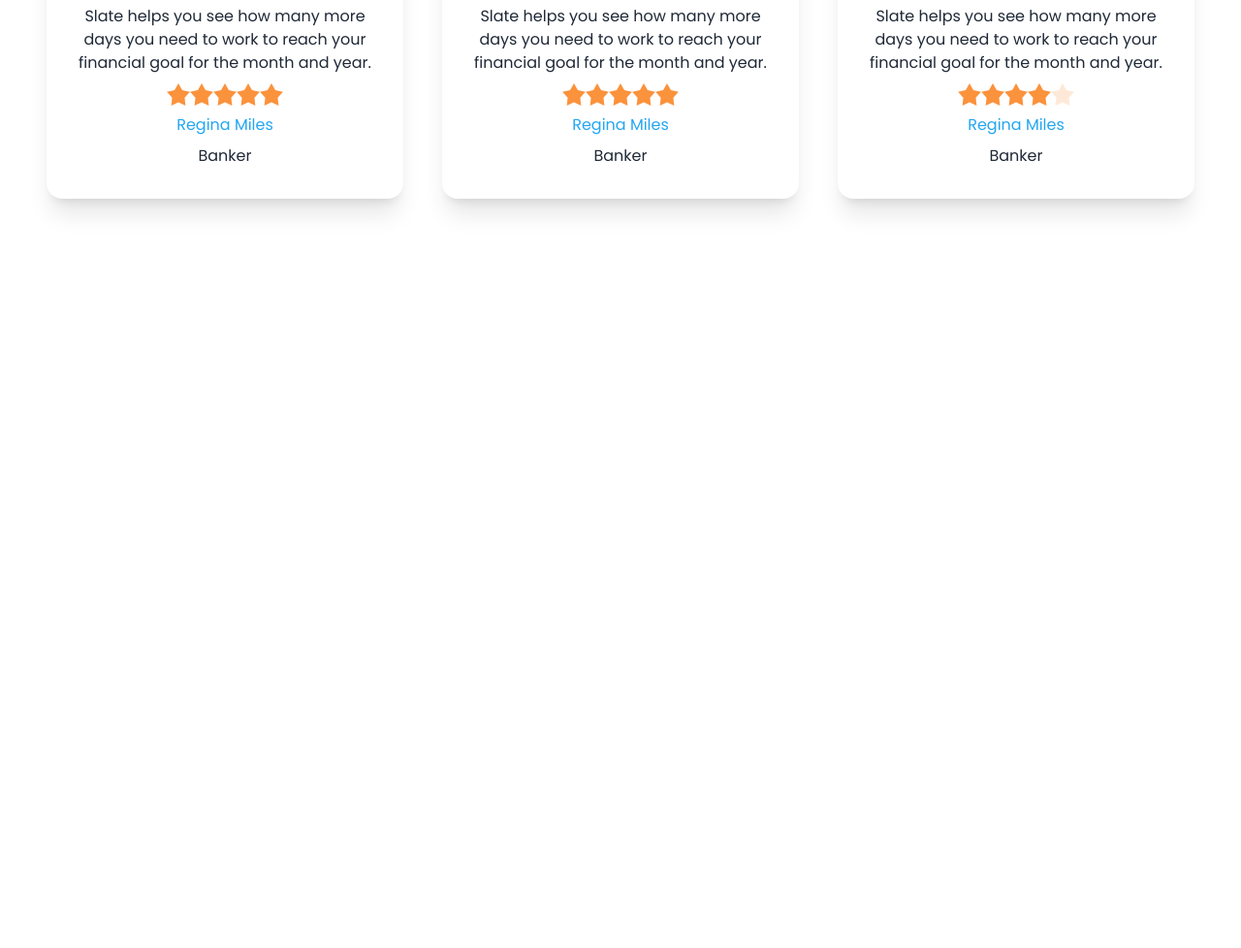
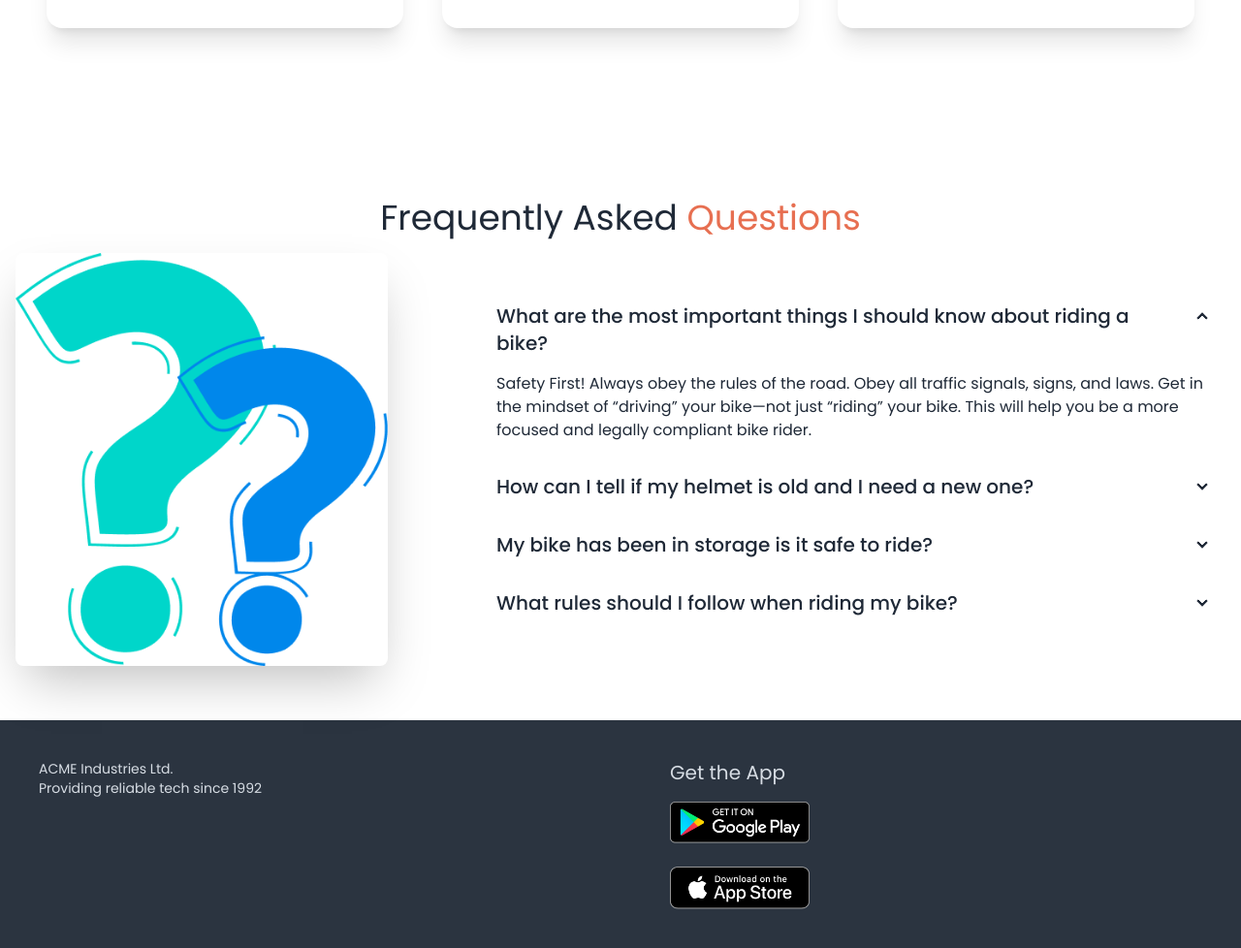
Before and after one commit to Faisalfahim10/Biker-zone, a plain HTML site: page index.html in a window 1280 px wide. Shown: the part 2422-3400 px from the top of the page at 97% size. Before the commit the page ends 2675 px from the top, so only its background shows below. Drawn offline with nearby package versions, Linux system fonts and the light colour scheme.

Commit message:
completed

```diff
--- a/index.html
+++ b/index.html
@@ -206,18 +206,12 @@
       </div>
     </section>
     <!-- our happy clients -->
-    <section>
-      <h3 class="text-3xl lg:text-6xl text-center pt-36">
-        <span class="block mb-2">Happy</span>
-        <span class="text-[#E76F51]">
-          Clients says
-        </span>
-      </h3>
+    <section class="">
+      <h3 class="p-6 text-5xl font-semibold text-center">Happy <span class="text-[#E76F51]">Clients Says</span></h3>
       <div class="p-4 pt-6 lg:p-12 grid grid-cols-1 md:grid-cols-2 lg:grid-cols-3 gap-10 gap-y-12">
         <div class="card bg-base-100 w-full shadow-xl">
           <figure class="px-10 pt-10">
-            <img class="w-36 h-36" src="images/others/user-1.png" alt="Shoes"
-              class="rounded-xl" />
+            <img class="w-36 h-36" src="images/others/user-1.png" alt="Shoes" class="rounded-xl" />
           </figure>
           <div class="card-body items-center text-center">
             <p class="text-base">Slate helps you see how
@@ -226,11 +220,7 @@
               goal for the month and year. </p>
             <div class="rating">
               <input type="radio" name="rating-2" class="mask mask-star-2 bg-orange-400" />
-                <input
-                  type="radio"
-                  name="rating-2"
-                  class="mask mask-star-2 bg-orange-400"
-                   />
+              <input type="radio" name="rating-2" class="mask mask-star-2 bg-orange-400" />
               <input type="radio" name="rating-2" class="mask mask-star-2 bg-orange-400" />
               <input type="radio" name="rating-2" class="mask mask-star-2 bg-orange-400" checked="checked" />
               <input type="radio" name="rating-2" class="mask mask-star-2 bg-orange-400" />
@@ -241,8 +231,7 @@
         </div>
         <div class="card bg-base-100 w-full shadow-xl">
           <figure class="px-10 pt-10">
-            <img class="w-36 h-36" src="images/others/user-2.png" alt="Shoes"
-              class="rounded-xl" />
+            <img class="w-36 h-36" src="images/others/user-2.png" alt="Shoes" class="rounded-xl" />
           </figure>
           <div class="card-body items-center text-center">
             <p class="text-base">Slate helps you see how
@@ -251,11 +240,7 @@
               goal for the month and year. </p>
             <div class="rating">
               <input type="radio" name="rating-2" class="mask mask-star-2 bg-orange-400" />
-                <input
-                  type="radio"
-                  name="rating-2"
-                  class="mask mask-star-2 bg-orange-400"
-                   />
+              <input type="radio" name="rating-2" class="mask mask-star-2 bg-orange-400" />
               <input type="radio" name="rating-2" class="mask mask-star-2 bg-orange-400" />
               <input type="radio" name="rating-2" class="mask mask-star-2 bg-orange-400" checked="checked" />
               <input type="radio" name="rating-2" class="mask mask-star-2 bg-orange-400" />
@@ -266,8 +251,7 @@
         </div>
         <div class="card bg-base-100 w-full shadow-xl">
           <figure class="px-10 pt-10">
-            <img class="w-36 h-36" src="images/others/user-3.png" alt="Shoes"
-              class="rounded-xl" />
+            <img class="w-36 h-36" src="images/others/user-3.png" alt="Shoes" class="rounded-xl" />
           </figure>
           <div class="card-body items-center text-center">
             <p class="text-base">Slate helps you see how
@@ -276,11 +260,7 @@
               goal for the month and year. </p>
             <div class="rating">
               <input type="radio" name="rating-2" class="mask mask-star-2 bg-orange-400" />
-                <input
-                  type="radio"
-                  name="rating-2"
-                  class="mask mask-star-2 bg-orange-400"
-                   />
+              <input type="radio" name="rating-2" class="mask mask-star-2 bg-orange-400" />
               <input type="radio" name="rating-2" class="mask mask-star-2 bg-orange-400" />
               <input type="radio" name="rating-2" class="mask mask-star-2 bg-orange-400" checked="checked" />
               <input type="radio" name="rating-2" class="mask mask-star-2 bg-orange-400" />
@@ -290,11 +270,70 @@
           </div>
         </div>
       </div>
-
+    </section>
+    <!-- Frequently asked questions -->
+    <section>
+      <h3 class="text-4xl text-center pt-32">Frequently Asked <span class="text-[#E76F51]">Questions</span>
+      </h3>
+      <div class="hero">
+        <div class="hero-content flex-col lg:gap-24 lg:flex-row">
+          <img src="images/others/faq.png" class="w-3/4 lg:max-w-sm rounded-lg shadow-2xl" />
+          <div class="">
+            <div class="collapse collapse-arrow ">
+              <input type="radio" name="my-accordion-2" checked="checked" />
+              <div class="collapse-title text-xl font-medium">What are the most important things I should
+                know about riding a bike?</div>
+              <div class="collapse-content">
+                <p>Safety First! Always obey the rules of the road. Obey all traffic signals, signs, and laws. Get in
+                  the mindset of “driving” your bike—not just “riding” your bike. This will help you be a more focused
+                  and legally compliant bike rider. </p>
+              </div>
+            </div>
+            <div class="collapse collapse-arrow ">
+              <input type="radio" name="my-accordion-2" />
+              <div class="collapse-title text-xl font-medium">How can I tell if my helmet is old and I need a
+                new one?</div>
+              <div class="collapse-content">
+                <p>Safety First! Always obey the rules of the road. Obey all traffic signals, signs, and laws. Get in
+                  the mindset of “driving” your bike—not just “riding” your bike. This will help you be a more focused
+                  and legally compliant bike rider. </p>
+              </div>
+            </div>
+            <div class="collapse collapse-arrow ">
+              <input type="radio" name="my-accordion-2" />
+              <div class="collapse-title text-xl font-medium">My bike has been in storage is it safe to ride?</div>
+              <div class="collapse-content">
+                <p>hello</p>
+              </div>
+            </div>
+            <div class="collapse collapse-arrow ">
+              <input type="radio" name="my-accordion-2" />
+              <div class="collapse-title text-xl font-medium">What rules should I follow when riding my bike?</div>
+              <div class="collapse-content">
+                <p>hello</p>
+              </div>
+            </div>
+          </div>
+        </div>
+      </div>
     </section>
   </main>
-  <footer>
-
+  <!-- footer -->
+  <footer class="footer bg-neutral text-neutral-content p-10 mt-10">
+    <aside>
+      <p>
+        ACME Industries Ltd.
+        <br />
+        Providing reliable tech since 1992
+      </p>
+    </aside>
+    <nav>
+      <h6 class="text-xl pb-2">Get the App</h6>
+      <div class="">
+        <a><img class="pb-6 w-36" src="images/others/android.png" alt=""></a>
+        <a><img class="w-36" src="images/others/ios.png" alt=""></a>
+      </div>
+    </nav>
   </footer>
 </body>
 
```
Lines whose indentation alone changed are shown as unchanged.
